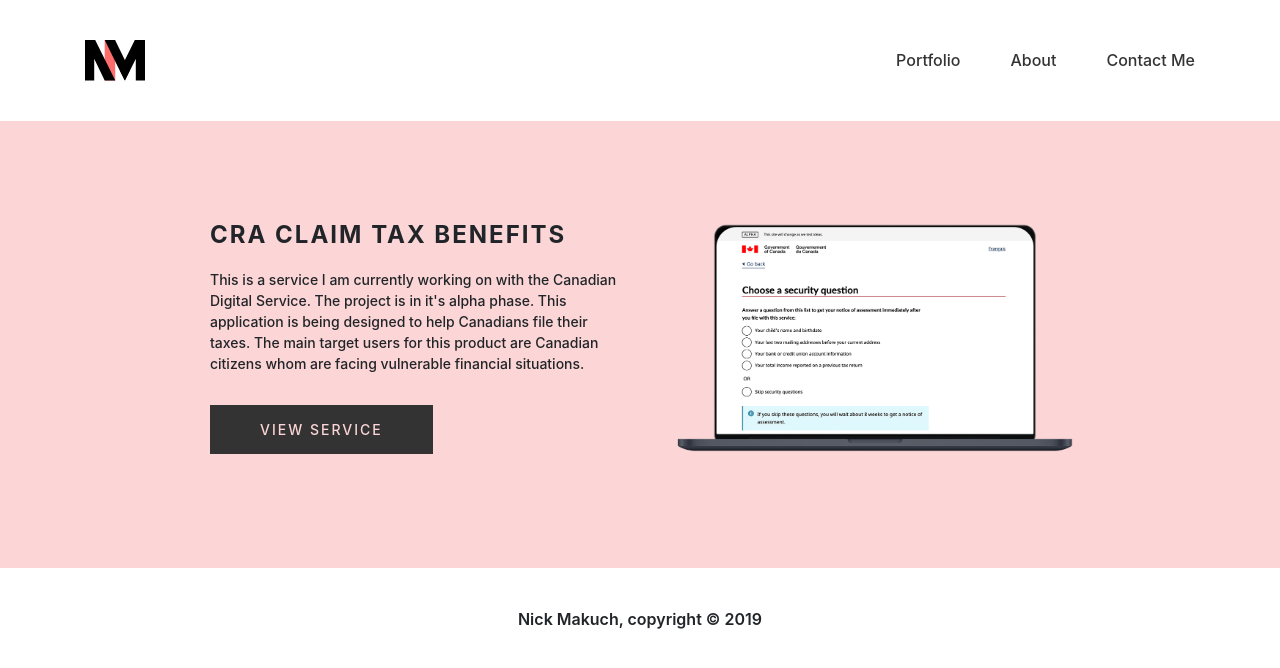
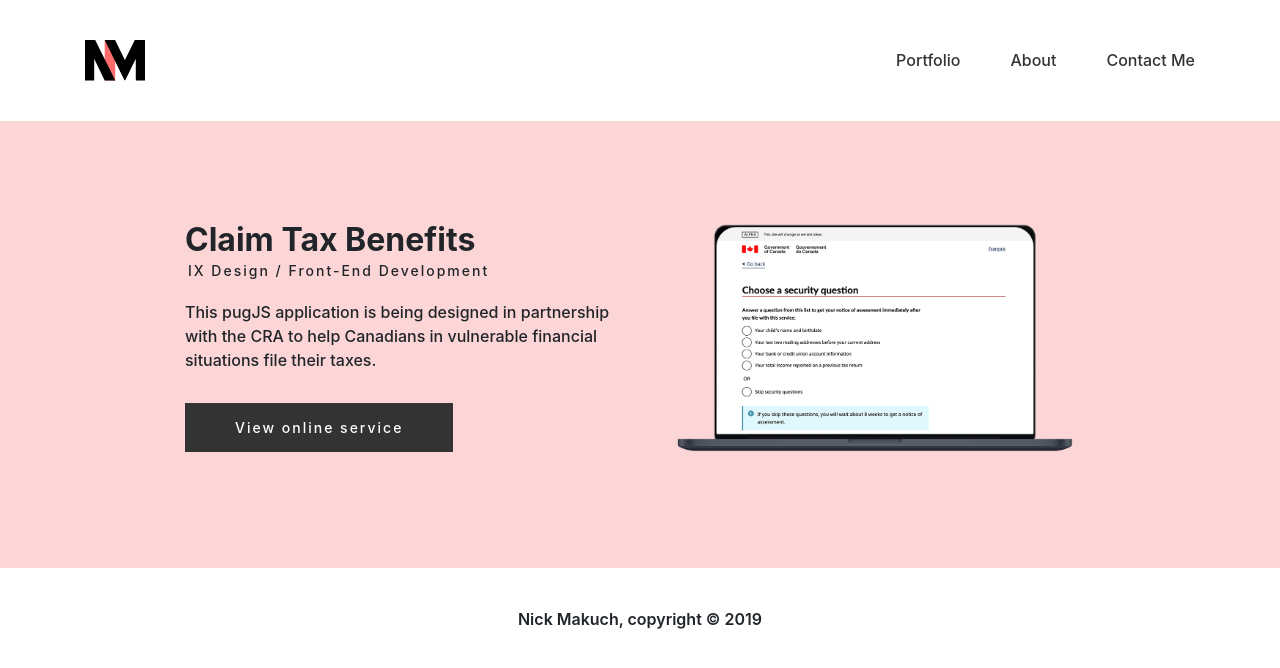
Before and after one commit to nmakuch/nmakuch-portfolio, a Next.js app: page /claim-tax-benefits in a window 1280 px wide. Shown: the top 668 px of the page. Built offline with nearby package versions, Linux system fonts and the light colour scheme.

Commit message:
better mobile query on header

```diff
--- a/pages/claim-tax-benefits.js
+++ b/pages/claim-tax-benefits.js
@@ -15,12 +15,16 @@ const ctbStyles = css`
       padding: 0 100px;
 
       h1 {
-        font-size: 24px;
+        font-size: 32px;
         font-weight: 700;
+        margin-bottom: 4px;
+      }
+
+      h2 {
+        font-size: 14px;
         margin-bottom: 20px;
         letter-spacing: 2px;
-        text-transform: uppercase;
-        padding-left: 25px;
+        padding-left: 3px;
       }
 
       img {
@@ -28,20 +32,17 @@ const ctbStyles = css`
       }
 
       p {
-        padding-left: 25px;
         margin-bottom: 43px;
-        font-size: 14px;
+        font-size: 16px;
         font-weight: 500;
       }
 
       a {
-        margin-left: 25px;
         font-size: 14px;
         padding: 16px 50px;
-        color: #fcd6d6;
+        color: white;
         font-weight: 500;
         background-color: #333;
-        text-transform: uppercase;
         letter-spacing: 2px;
       }
 
@@ -65,13 +66,22 @@ const ctbStyles = css`
 
   @media only screen and (max-width: 991px) {
     section#portfolio-header {
+      .link-container {
+        display: flex;
+        justify-content: center;
+      }
       .row {
         flex-direction: column-reverse;
 
         h1 {
           margin-bottom: 10px;
-          font-size: 28px;
+          font-size: 36px;
           padding-left: 0;
+        }
+
+        h2 {
+          margin-bottom: 75px;
+          font-size: 16px;
         }
 
         p {
@@ -80,12 +90,14 @@ const ctbStyles = css`
         }
 
         img {
-            margin-bottom: 50px;
+          margin-bottom: 75px;
         }
 
         a {
-            padding: 20px 38%;
+          padding: 20px 40px;
           margin-left: 0;
+          font-size: 16px;
+          font-weight: 600;
         }
 
         .mobile-visible {
@@ -105,51 +117,19 @@ const ctbStyles = css`
     }
   }
 
-  @media only screen and (max-width: 767px) {
-      section#portfolio-header {
-          .row {
-              a {
-                  padding: 20px 36%;
-              }
-          }
-      }
-  }
-
   @media only screen and (max-width: 520px) {
     section#portfolio-header {
       .row {
           a {
-                padding: 20px 35%;
-            }
-        }
-    }
+              font-size: 14px;
           }
 
-@media only screen and (max-width: 450px) {
-    section#portfolio-header {
-        .row {
-            a {
-                padding: 20px 32%;
-            }
-        }
-    }
+          h1 {
+              font-size: 28px
           }
 
-@media only screen and (max-width: 400px) {
-    section#portfolio-header {
-        .row {
-            a {
-                padding: 20px 30%;
-            }
-        }
-    }
-}
-
-@media only screen and (max-width: 350px) {
-    section#portfolio-header {
-        .row {
-            a {
-                padding: 20px 27%;
+          h2 {
+              font-size: 14px;
           }
       }
     }
@@ -164,19 +144,24 @@ export default () => {
           <div className="container">
             <div className="row">
               <div className="col-md-6 col-sm-6">
-                <h1 className="mobile-invisible">CRA Claim Tax Benefits</h1>
+                <h1 className="mobile-invisible">Claim Tax Benefits</h1>
+                <h2 className="mobile-invisible">
+                  IX Design / Front-End Development
+                </h2>
                 <p className="mobile-invisible">
-                  This is a service I am currently working on with the Canadian
-                  Digital Service. The project is in it's alpha phase. This
-                  application is being designed to help Canadians file their
-                  taxes. The main target users for this product are Canadian
-                  citizens whom are facing vulnerable financial situations.
+                  This pugJS application is being designed in partnership with
+                  the CRA to help Canadians in vulnerable financial situations
+                  file their taxes.
                 </p>
-                <a>View service</a>
+                <div className="link-container">
+                  <a>View online service</a>
+                </div>
               </div>
               <div className="col-md-6 col-sm-6">
-                <h1 className="mobile-visible">CRA Claim Tax Benefits</h1>
-                <p className="mobile-visible">IX Design / Front-End Development</p>
+                <h1 className="mobile-visible">Claim Tax Benefits</h1>
+                <h2 className="mobile-visible">
+                  IX Design / Front-End Development
+                </h2>
                 <img src="img/claim-tax-benefits.png" />
               </div>
             </div>
```
Lines whose indentation alone changed are shown as unchanged.
